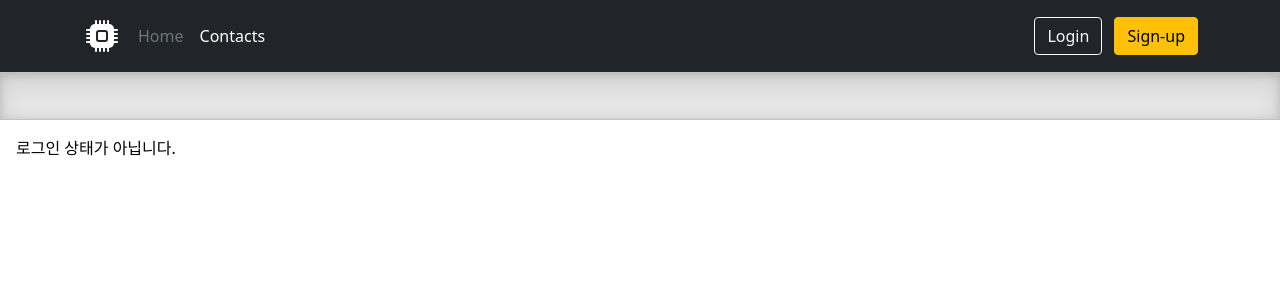
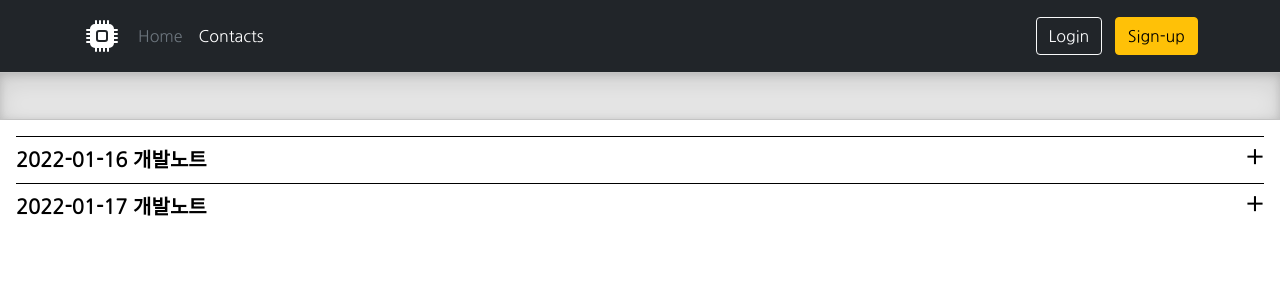
Before and after one commit to Kim-Changgyu/Flask, a Flask app: template templates/index.html in a window 1280 px wide. Shown: the top 300 px of the page. Run offline with Flask 2, Linux system fonts and the light colour scheme; the template is opened without the code that fills it, so the values that code supplies are empty.

Commit message:
View (MVC) - Routing Module 추가
Flask Blueprint로 라우팅 경로는 Viewer에서 제어하도록 모듈 추가

```diff
--- a/server.py
+++ b/server.py
@@ -1,15 +1,14 @@
 from distutils.log import debug
 from flask import Flask, render_template
 from flask_cors import CORS
+from view import viewer
 
 # Flask 객체 생성
 app = Flask(__name__)
 CORS(app)                   # Cross Origin Resource Sharing
 
-# 테스트를 위한 라우팅 경로 (main)
-@app.route("/main")
-def main():
-    return render_template("index.html")
+# Blueprint 등록 (라우팅 경로 모듈화)
+app.register_blueprint(viewer.viewer, url_prefix="/flask")
 
 # 서버 시작
 if __name__ == "__main__":
--- a/static/headers.css
+++ b/static/headers.css
@@ -1,9 +1,10 @@
 .b-example-divider {
   height: 3rem;
-  background-color: rgba(0, 0, 0, .1);
-  border: solid rgba(0, 0, 0, .15);
+  background-color: rgba(0, 0, 0, 0.1);
+  border: solid rgba(0, 0, 0, 0.15);
   border-width: 1px 0;
-  box-shadow: inset 0 .5em 1.5em rgba(0, 0, 0, .1), inset 0 .125em .5em rgba(0, 0, 0, .15);
+  box-shadow: inset 0 0.5em 1.5em rgba(0, 0, 0, 0.1),
+    inset 0 0.125em 0.5em rgba(0, 0, 0, 0.15);
 }
 
 .form-control-dark {
@@ -15,11 +16,11 @@
   color: #fff;
   background-color: var(--bs-dark);
   border-color: #fff;
-  box-shadow: 0 0 0 .25rem rgba(255, 255, 255, .25);
+  box-shadow: 0 0 0 0.25rem rgba(255, 255, 255, 0.25);
 }
 
 .bi {
-  vertical-align: -.125em;
+  vertical-align: -0.125em;
   fill: currentColor;
 }
 
@@ -30,3 +31,7 @@
 .dropdown-toggle {
   outline: 0;
 }
+
+* {
+  font-family: "Nanum Gothic", sans-serif;
+}
--- a/templates/index.html
+++ b/templates/index.html
@@ -15,6 +15,58 @@
     <link href="../static/dist/css/bootstrap.min.css" rel="stylesheet" />
 
     <style>
+      details[open] summary ~ * {
+        animation: open 0.3s ease-in-out;
+      }
+
+      @keyframes open {
+        0% {
+          opacity: 0;
+        }
+        100% {
+          opacity: 1;
+        }
+      }
+      details summary::-webkit-details-marker {
+        display: none;
+      }
+
+      details summary {
+        width: 100%;
+        padding: 0.5rem 0;
+        border-top: 1px solid black;
+        position: relative;
+        cursor: pointer;
+        font-size: 1.25rem;
+        font-weight: 300;
+        list-style: none;
+      }
+
+      details summary:after {
+        content: "+";
+        color: black;
+        position: absolute;
+        font-size: 1.75rem;
+        line-height: 0;
+        margin-top: 0.75rem;
+        right: 0;
+        font-weight: 200;
+        transform-origin: center;
+        transition: 200ms linear;
+      }
+      details[open] summary:after {
+        transform: rotate(45deg);
+        font-size: 2rem;
+      }
+      details summary {
+        outline: 0;
+      }
+      details p {
+        font-size: 0.95rem;
+        margin: 0 0 1rem;
+        padding-top: 1rem;
+      }
+
       .bd-placeholder-img {
         font-size: 1.125rem;
         text-anchor: middle;
@@ -32,6 +84,11 @@
 
     <!-- Custom styles for this template -->
     <link href="../static/headers.css" rel="stylesheet" />
+
+    <!-- Web font -->
+    <link rel="preconnect" href="https://fonts.googleapis.com">
+    <link rel="preconnect" href="https://fonts.gstatic.com" crossorigin>
+    <link href="https://fonts.googleapis.com/css2?family=Nanum+Gothic&display=swap" rel="stylesheet">
   </head>
   <body>
     <svg xmlns="http://www.w3.org/2000/svg" style="display: none">
@@ -68,13 +125,20 @@
               class="nav col-12 col-lg-auto me-lg-auto mb-2 justify-content-center mb-md-0"
             >
               <li><a href="#" class="nav-link px-2 text-secondary">Home</a></li>
-              <li><a href="#" class="nav-link px-2 text-white">Contacts</a></li>
+              <li><a href="#" class="nav-link px-2 text-white" onclick="popup_disabled()">Contacts</a></li>
             </ul>
 
             <div class="text-end">
+              {% if login == null %}
               <button type="button" class="btn btn-outline-light me-2">
                 Login
               </button>
+              {% else %}
+              <span class="p-3">안녕하세요. {{ user_name }}님</span>
+              <button type="button" class="btn btn-outline-light me-2">
+                Logout
+              </button>
+              {% endif %}
               <button
                 type="button"
                 class="btn btn-warning"
@@ -93,11 +157,20 @@
 
     <section class="p-3 bg-white text-black">
       <h1 class="visually-hidden">Section</h1>
-      {% if login == null %}
-      로그인 상태가 아닙니다.
-      {% else %}
-      {{ user_id }}로 로그인 중 입니다.
-      {% endif %}
+      <details>
+        <summary class="fw-bolder">2022-01-16 개발노트</summary>
+        <ul>
+          <li>부트스트랩(Bootstrap) 프레임워크로 헤더 예제 적용 (완료)</li>
+          <li>웹 서버 실행 파일 구현 및 라우팅 테스트 (완료)</li>
+        </ul>
+      </details>
+      <details>
+        <summary class="fw-bolder">2022-01-17 개발노트</summary>
+        <ul>
+          <li>Flask 블루프린트 기능을 활용한 라우팅 모듈화 (완료)</li>
+          <li>Firebase 원격 데이터베이스 구축 및 연동 (예정)</li>
+        </ul>
+      </details>
     </section>
 
     <script src="../static/dist/js/bootstrap.bundle.min.js"></script>
```
Also changed, not shown: view/viewer.py (added, +8 -0 lines).
